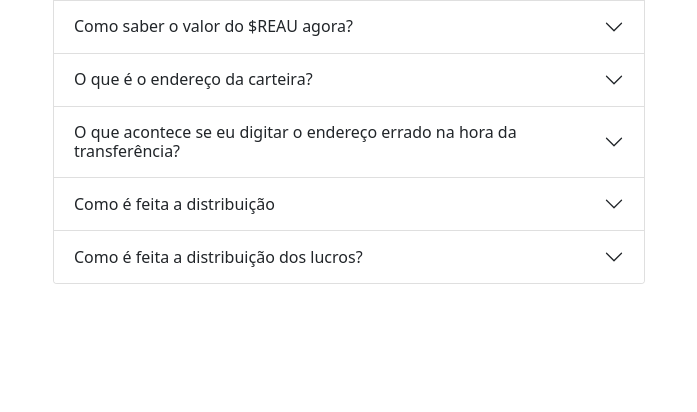
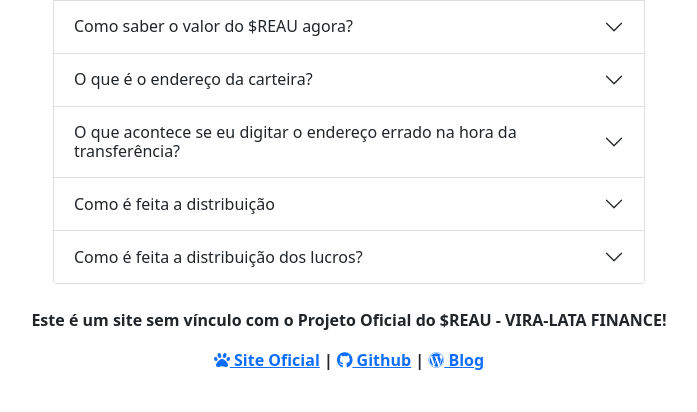
Before and after one commit to luisfmnunes/reaufree, a PHP site: page / in a window 1280 px wide. Shown: the part 1576-1988 px from the top of the page, without its empty margins (291-988 px from the left). Before the commit the page ends 1860 px from the top, so only its background shows below. Run offline with PHP 8.4, Linux system fonts and the light colour scheme; data that the repository does not hold is empty; some libraries are stand-ins or nearby versions.

Commit message:
add footer

```diff
--- a/index.php
+++ b/index.php
@@ -314,7 +314,9 @@ function redirectionTo($path)
             ?>
 
         </div>
-
+        <?php
+          include_once './utils/footer.php';
+        ?>
         <script src="https://cdn.jsdelivr.net/npm/bootstrap@5.0.0/dist/js/bootstrap.bundle.min.js" integrity="sha384-p34f1UUtsS3wqzfto5wAAmdvj+osOnFyQFpp4Ua3gs/ZVWx6oOypYoCJhGGScy+8" crossorigin="anonymous"></script>
 </body>
 
--- /dev/null
+++ b/utils/footer.php
@@ -0,0 +1,4 @@
+<footer class="p-2">
+  <p class="text-center">Este é um site sem vínculo com o Projeto Oficial do $REAU - VIRA-LATA FINANCE!</p>
+  <p class="text-center"><a href="https://cutt.ly/gbGqqBH" target="_blank"><i class="fas fa-paw"></i> Site Oficial</a> | <a href="https://cutt.ly/0bGqthc" target="_blank"> <i class="fab fa-github"></i> Github</a> | <a href="https://cutt.ly/ubGqoAs" target="_blank"> <i class="fab fa-wordpress"></i> Blog</a> </p>
+</footer>
```
